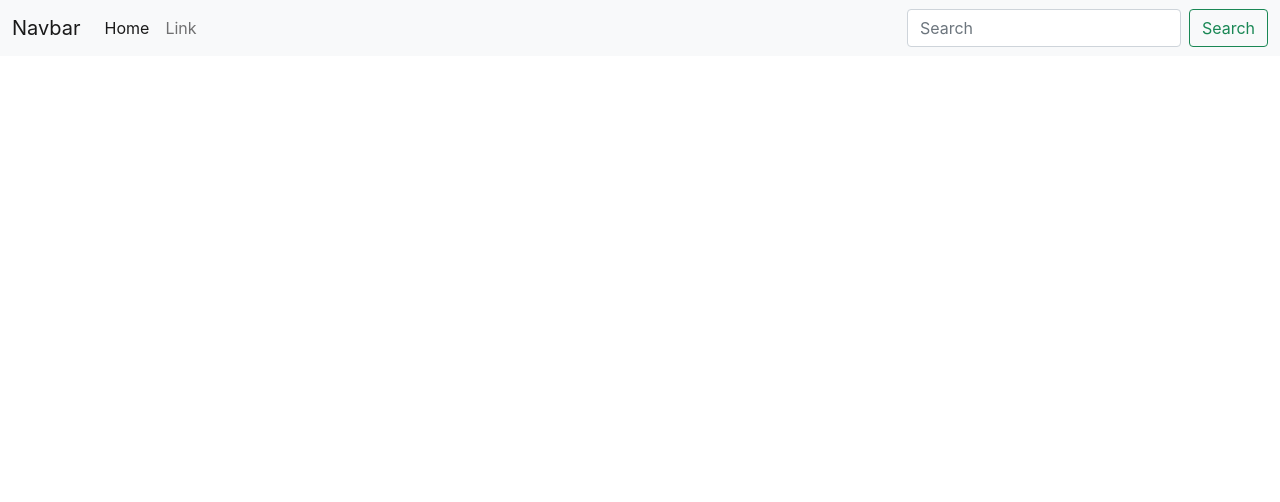
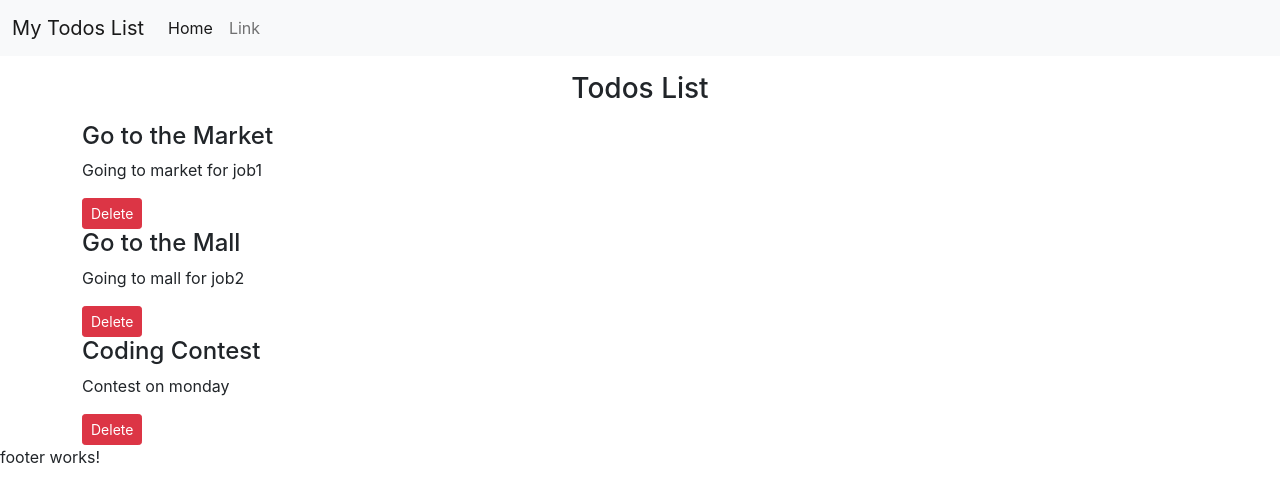
Before and after one commit to sulabh2000/Todos-list-app, a React (Create React App) app: page / in a window 1280 px wide. Shown: the top 502 px of the page. Built offline with nearby package versions, Linux system fonts and the light colour scheme.

Commit message:
adding components and making todos list

```diff
--- a/src/App.js
+++ b/src/App.js
@@ -1,32 +1,39 @@
-import logo from './logo.svg';
 import './App.css';
+import Header from './MyComponents/Header';
+import { Todos } from "./MyComponents/Todos";
+import { Footer } from "./MyComponents/Footer";
+import React, { useState } from 'react';
 
 function App() {
+  const onDelete = (todo) => {
+    console.log("I am deleting it",todo);
+    setTodos(todos.filter((e)=>{
+      return e!==todo;
+    }));
+  }
+  const [todos, setTodos] = useState([
+    {
+      sno: 1,
+      title: "Go to the Market",
+      desc: "Going to market for job1"
+    },
+    {
+      sno: 2,
+      title: "Go to the Mall",
+      desc: "Going to mall for job2"
+    },
+    {
+      sno: 3,
+      title: "Coding Contest",
+      desc: "Contest on monday"
+    }
+  ])
+
   return (
     <>
-      <nav className="navbar navbar-expand-lg navbar-light bg-light">
-        <div className="container-fluid">
-          <a className="navbar-brand" href="#">Navbar</a>
-          <button className="navbar-toggler" type="button" data-bs-toggle="collapse" data-bs-target="#navbarSupportedContent" aria-controls="navbarSupportedContent" aria-expanded="false" aria-label="Toggle navigation">
-            <span className="navbar-toggler-icon"></span>
-          </button>
-          <div className="collapse navbar-collapse" id="navbarSupportedContent">
-            <ul className="navbar-nav me-auto mb-2 mb-lg-0">
-              <li className="nav-item">
-                <a className="nav-link active" aria-current="page" href="#">Home</a>
-              </li>
-              <li className="nav-item">
-                <a className="nav-link" href="#">Link</a>
-              </li>
-
-            </ul>
-            <form className="d-flex">
-              <input className="form-control me-2" type="search" placeholder="Search" aria-label="Search"/>
-                <button className="btn btn-outline-success" type="submit">Search</button>
-            </form>
-    </div>
-  </div>
-</nav>
+      <Header title="My Todos List" searchBar={false}/>
+      <Todos todos={todos} onDelete={onDelete}/>
+      <Footer/>
     </>
   );
 }
--- /dev/null
+++ b/src/MyComponents/Footer.js
@@ -0,0 +1,9 @@
+import React from 'react'
+
+export const Footer = () => {
+    return (
+        <div>
+            footer works!
+        </div>
+    )
+}
--- /dev/null
+++ b/src/MyComponents/Header.js
@@ -0,0 +1,44 @@
+import React from 'react'
+import PropTypes from 'prop-types'
+
+export default function Header(props) {
+    return (
+        <div>
+            <nav className="navbar navbar-expand-lg navbar-light bg-light">
+        <div className="container-fluid">
+          <a className="navbar-brand" href="#">{props.title}</a>
+          <button className="navbar-toggler" type="button" data-bs-toggle="collapse" data-bs-target="#navbarSupportedContent" aria-controls="navbarSupportedContent" aria-expanded="false" aria-label="Toggle navigation">
+            <span className="navbar-toggler-icon"></span>
+          </button>
+          <div className="collapse navbar-collapse" id="navbarSupportedContent">
+            <ul className="navbar-nav me-auto mb-2 mb-lg-0">
+              <li className="nav-item">
+                <a className="nav-link active" aria-current="page" href="#">Home</a>
+              </li>
+              <li className="nav-item">
+                <a className="nav-link" href="#">Link</a>
+              </li>
+            </ul>
+            {props.searchBar ? <form className="d-flex">
+              <input className="form-control me-2" type="search" placeholder="Search" aria-label="Search"/>
+                <button className="btn btn-outline-success" type="submit">Search</button>
+            </form> : ""}
+    </div>
+  </div>
+</nav>
+        </div>
+    )
+}
+
+//default props
+Header.defaultProps = {
+    title: "Your title here",
+    searchBar: true
+}
+
+
+//proptypes
+Header.propTypes = {
+    title: PropTypes.string,
+    searchBar: PropTypes.bool.isRequired
+}
--- /dev/null
+++ b/src/MyComponents/TodoItem.js
@@ -0,0 +1,11 @@
+import React from 'react';
+
+export const TodoItem = ({todo, onDelete}) => {
+    return (
+        <div>
+            <h4>{todo.title}</h4>
+            <p>{todo.desc}</p>
+            <button className="btn btn-sm btn-danger" onClick={() => {onDelete(todo)}}>Delete</button>
+        </div>
+    )
+}
--- /dev/null
+++ b/src/MyComponents/Todos.js
@@ -0,0 +1,14 @@
+import React from 'react';
+import {TodoItem} from "./TodoItem";
+export const Todos = (props) => {
+    return (
+        <div className="container">
+            <h3 className="text-center my-3">Todos List</h3>
+            {props.todos.length===0 ? <h5 className="text-center my-4">No Todos to display</h5> :
+            props.todos.map((todo)=>{
+                return <TodoItem todo={todo} key={todo.sno} onDelete={props.onDelete}/>
+            })
+        }
+        </div>
+    )
+}
```
